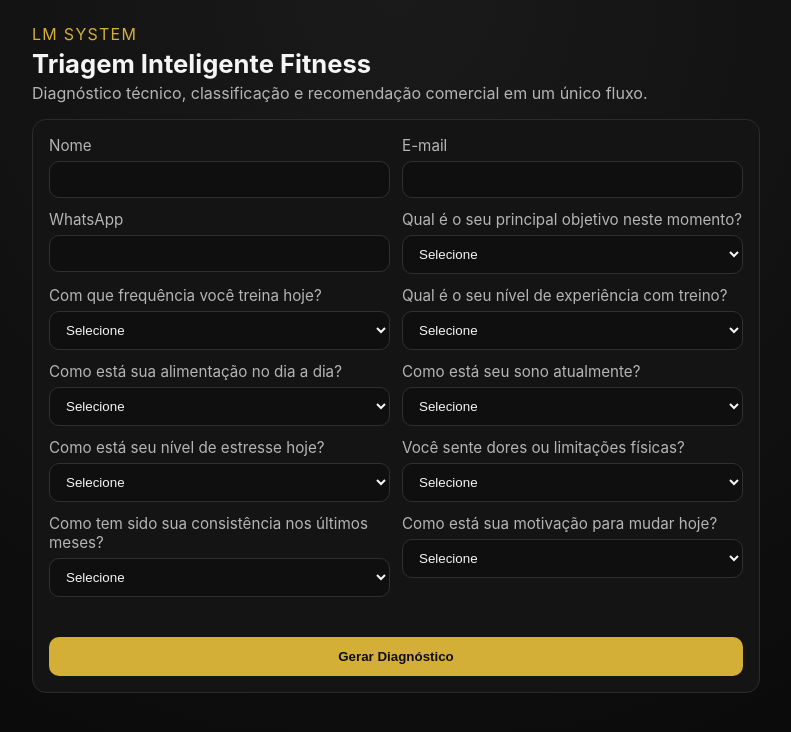
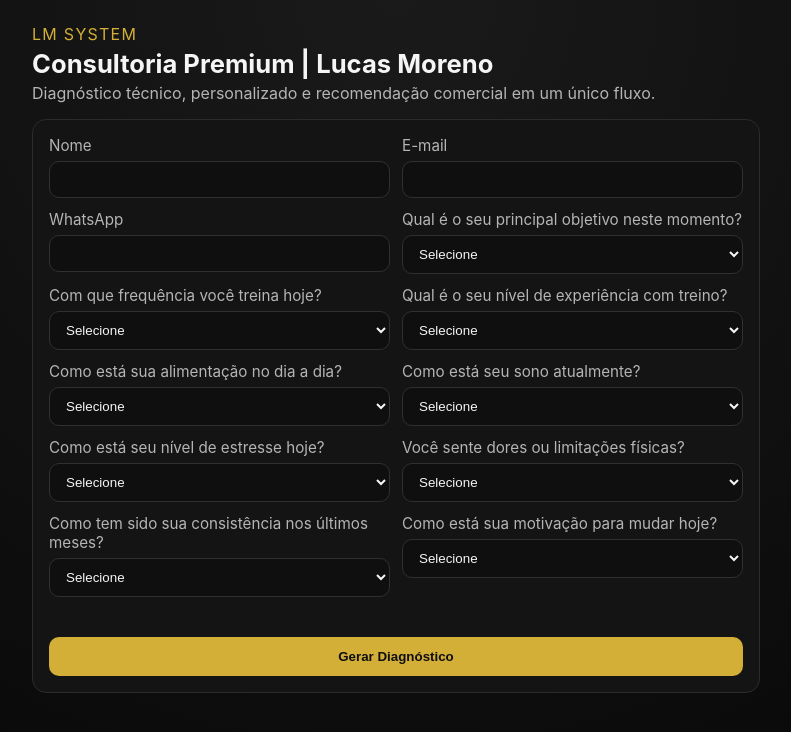
Before and after one commit to lucasmoreno115-creator/lmsystemv2, a website with bundled scripts: page index.html in a window 1280 px wide. Shown: the whole page, without its empty margins (244-1035 px from the left). Built offline with nearby package versions, Linux system fonts and the light colour scheme.

Commit message:
Update header title and subtitle in index.html

```diff
--- a/index.html
+++ b/index.html
@@ -11,8 +11,8 @@
     <main class="app-shell">
       <header class="header">
         <p class="eyebrow">LM System</p>
-        <h1>Triagem Inteligente Fitness</h1>
-        <p class="subtitle">Diagnóstico técnico, classificação e recomendação comercial em um único fluxo.</p>
+        <h1>Consultoria Premium | Lucas Moreno</h1>
+        <p class="subtitle">Diagnóstico técnico, personalizado e recomendação comercial em um único fluxo.</p>
       </header>
 
       <section class="card">
```
